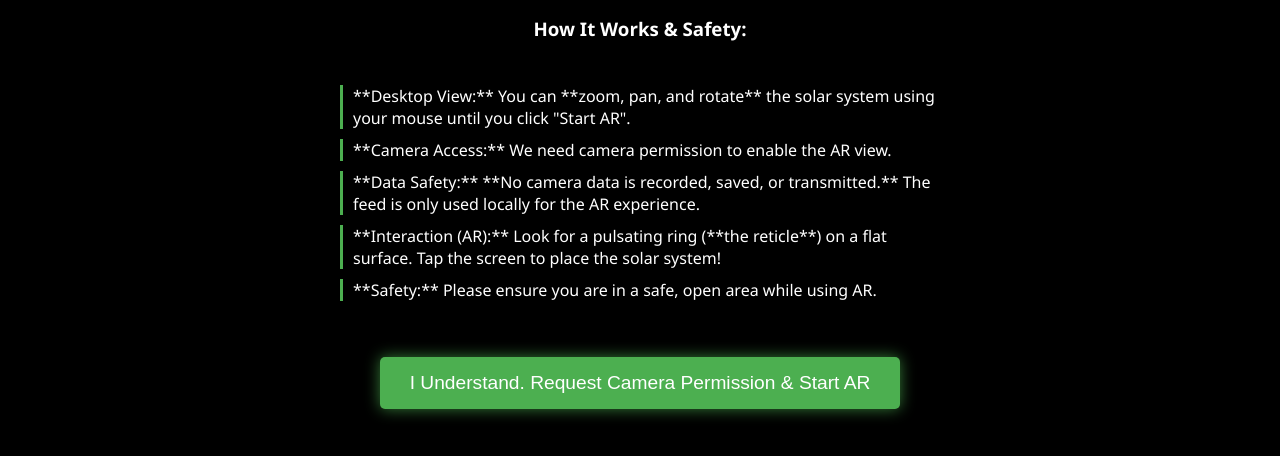
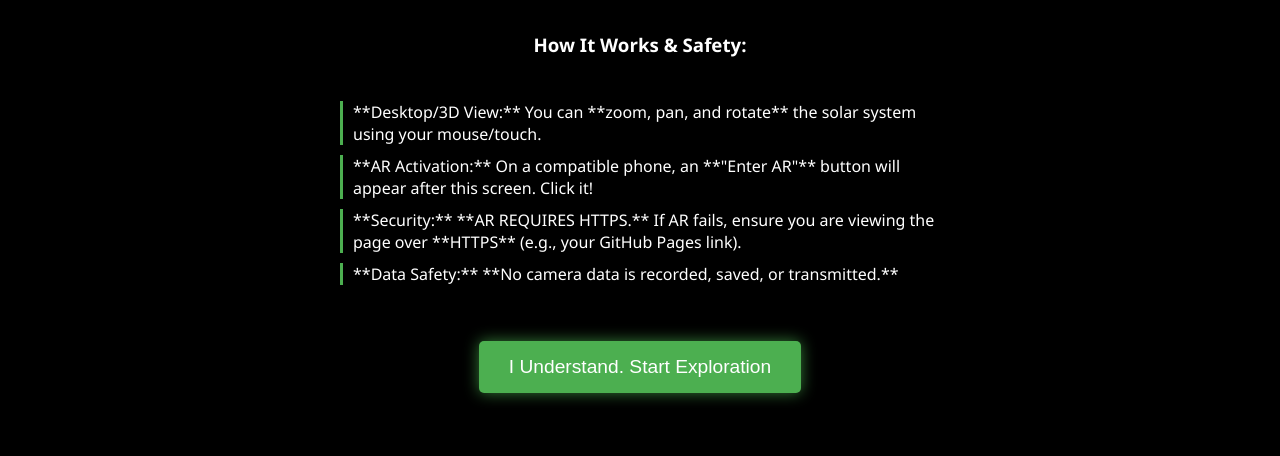
Before and after one commit to Abhita-commits/universe, a plain HTML site: page index.html in a window 1280 px wide. Shown: the part 278-734 px from the top of the page. Drawn offline with nearby package versions, Linux system fonts and the light colour scheme.

Commit message:
Update index.html

```diff
--- a/index.html
+++ b/index.html
@@ -15,15 +15,14 @@
 
         <h3>How It Works & Safety:</h3>
         <ul>
-            <li>**Desktop View:** You can **zoom, pan, and rotate** the solar system using your mouse until you click "Start AR".</li>
-            <li>**Camera Access:** We need camera permission to enable the AR view.</li>
-            <li>**Data Safety:** **No camera data is recorded, saved, or transmitted.** The feed is only used locally for the AR experience.</li>
-            <li>**Interaction (AR):** Look for a pulsating ring (**the reticle**) on a flat surface. Tap the screen to place the solar system!</li>
-            <li>**Safety:** Please ensure you are in a safe, open area while using AR.</li>
+            <li>**Desktop/3D View:** You can **zoom, pan, and rotate** the solar system using your mouse/touch.</li>
+            <li>**AR Activation:** On a compatible phone, an **"Enter AR"** button will appear after this screen. Click it!</li>
+            <li>**Security:** **AR REQUIRES HTTPS.** If AR fails, ensure you are viewing the page over **HTTPS** (e.g., your GitHub Pages link).</li>
+            <li>**Data Safety:** **No camera data is recorded, saved, or transmitted.**</li>
         </ul>
 
         <button id="start-button">
-            I Understand. Request Camera Permission & Start AR
+            I Understand. Start Exploration
         </button>
     </div>
 
```
